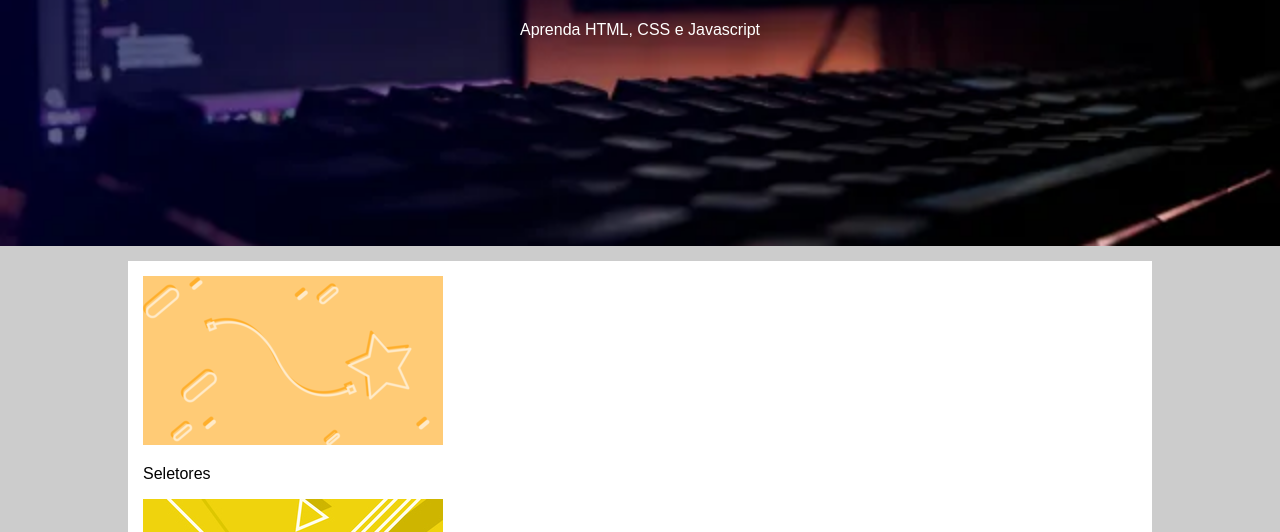
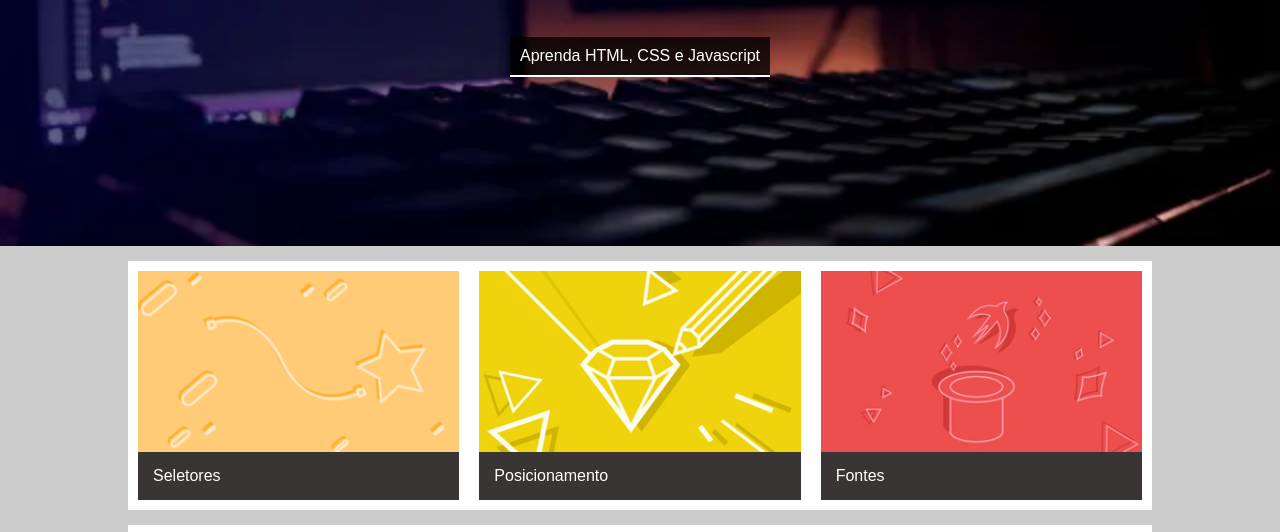
Before and after one commit to tailadoliveira/project-udemy, a plain HTML site: page index.html in a window 1280 px wide. Shown: the part 255-787 px from the top of the page. Drawn offline with Linux system fonts and the light colour scheme.

Commit message:
Transformando o site!

```diff
--- a/index.html
+++ b/index.html
@@ -27,17 +27,17 @@
          <main>
 
              <section class="content-section">
-                  <div class="card">
+                  <div class="card card-1">
                        <img src="images/card_01.png" alt="Seletores">
                        <p>Seletores</p>
                   </div>
 
-                  <div class="card">
+                  <div class="card card-2">
                        <img src="images/card_03.jpg" alt="Posicionamento">
                        <p>Posicionamento</p>
                  </div>
 
-                 <div class="card">
+                 <div class="card card-3">
                      <img src="images/card_05.jpg" alt="Fontes">
                      <p>Fontes</p>
                  </div>
--- a/style.css
+++ b/style.css
@@ -51,6 +51,13 @@ body {
     text-shadow: 3px 3px 3px blueviolet;
 }
 
+.hero-content p{
+    background-color: rgba(0,0,0,.8);
+    display: inline-block;
+    padding: 10px;
+    border-bottom: 2px solid white;
+}
+
 main{
     width: 80%;
     margin: auto;
@@ -58,8 +65,31 @@ main{
 
 .content-section{
     background-color: white;
+    padding: 10px;
+    margin-top: 15px;
+    overflow: auto;
+}
+
+.card{
+    width: 32%;
+    float: left;
+    box-sizing: border-box;
+}
+
+.card-1, .card-2{
+    margin-right: 2%;
+}
+
+.card img{
+    width: 100%;
+    display: block;
+}
+
+.card p{
+    background-color: #393535;
+    color: white;
+    margin: 0;
     padding: 15px;
-    margin-top: 15px;
 }
 
 .content-header{
```
